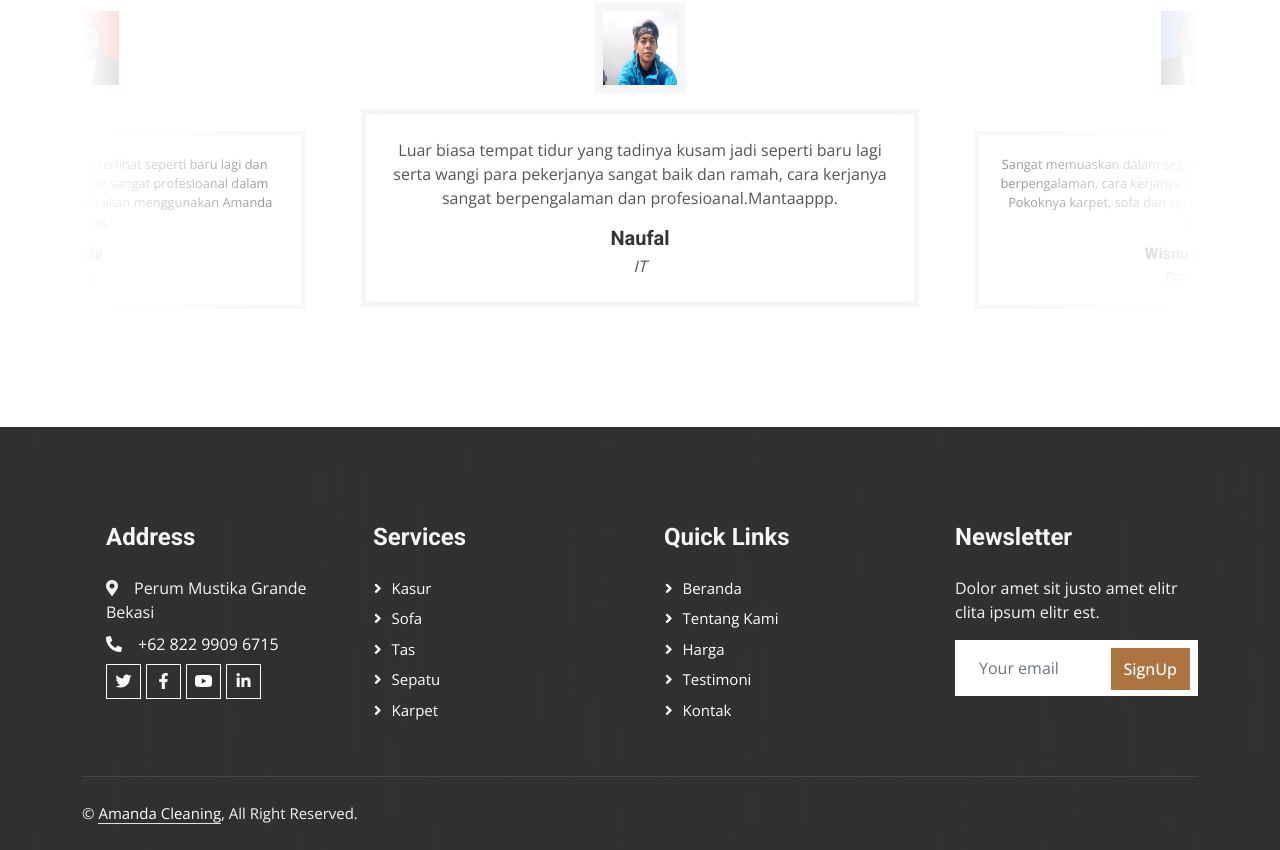
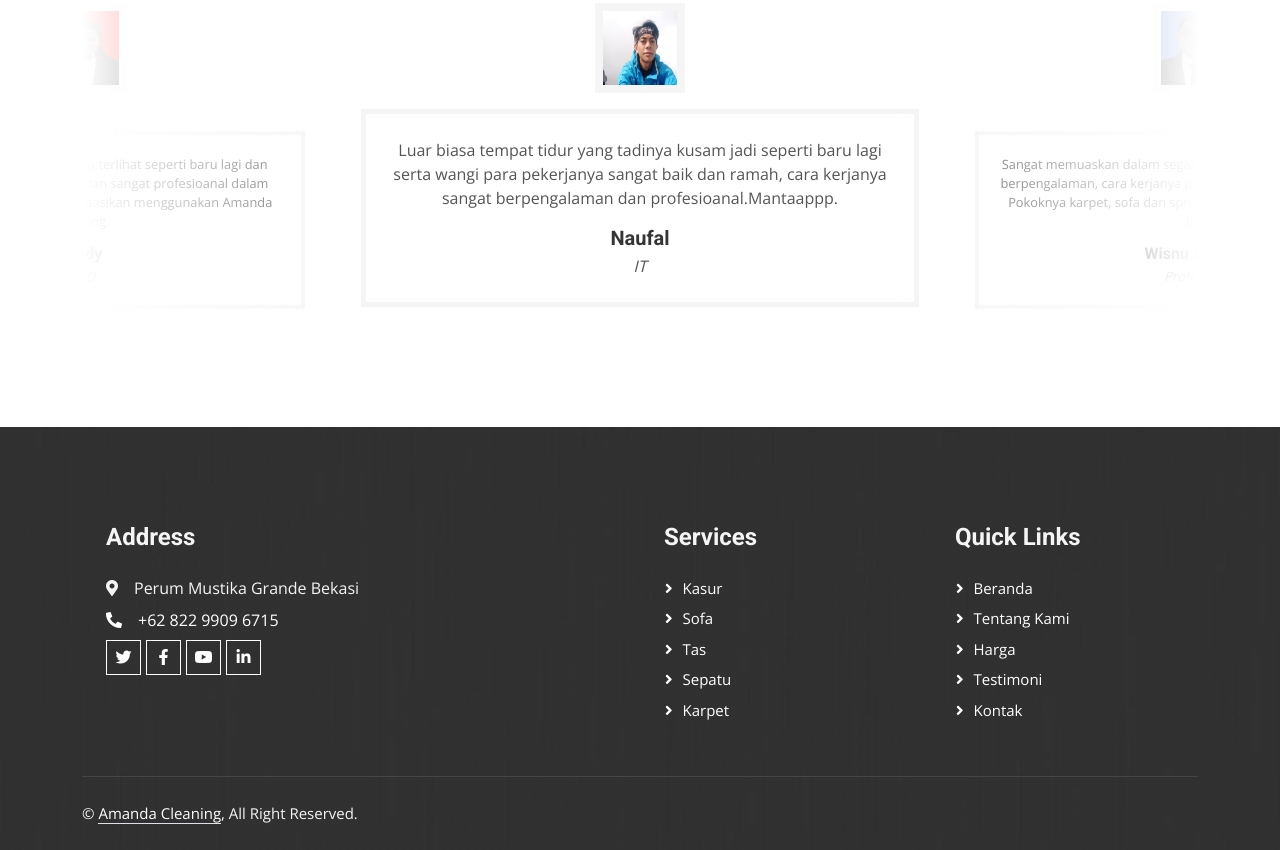
Before and after one commit to coorporates/amanda-cleaning, a plain HTML site: page index.html in a window 1280 px wide. Shown: the part 3538-4388 px from the top of the page. Drawn offline with nearby package versions, Linux system fonts and the light colour scheme.

Commit message:
menghapus newsletter

```diff
--- a/index.html
+++ b/index.html
@@ -678,7 +678,7 @@
     <div class="container-fluid bg-dark text-light footer mt-5 pt-5 wow fadeIn" data-wow-delay="0.1s" id="contact">
       <div class="container py-5">
         <div class="row g-5">
-          <div class="col-lg-3 col-md-6 ps-5">
+          <div class="col-lg-6 col-md-6 ps-5">
             <h4 class="text-light mb-4">Address</h4>
             <p class="mb-2"><i class="fa fa-map-marker-alt me-3"></i>Perum Mustika Grande Bekasi</p>
             <a class="mb-2 contact-map" href="https://wa.me/6282299096715"><i class="fa fa-phone-alt me-3"></i>+62 822 9909 6715</a>
@@ -706,14 +706,14 @@
             <a class="btn btn-link" href="#testimoni">Testimoni</a>
             <a class="btn btn-link contact-link" href="https://wa.me/6282299096715">Kontak</a>
           </div>
-          <div class="col-lg-3 col-md-6">
+          <!-- <div class="col-lg-3 col-md-6">
             <h4 class="text-light mb-4">Newsletter</h4>
             <p>Dolor amet sit justo amet elitr clita ipsum elitr est.</p>
             <div class="position-relative mx-auto" style="max-width: 400px">
               <input class="form-control border-0 w-100 py-3 ps-4 pe-5" type="text" placeholder="Your email" />
               <button type="button" class="btn btn-primary py-2 position-absolute top-0 end-0 mt-2 me-2">SignUp</button>
             </div>
-          </div>
+          </div> -->
         </div>
       </div>
       <div class="container">
```
